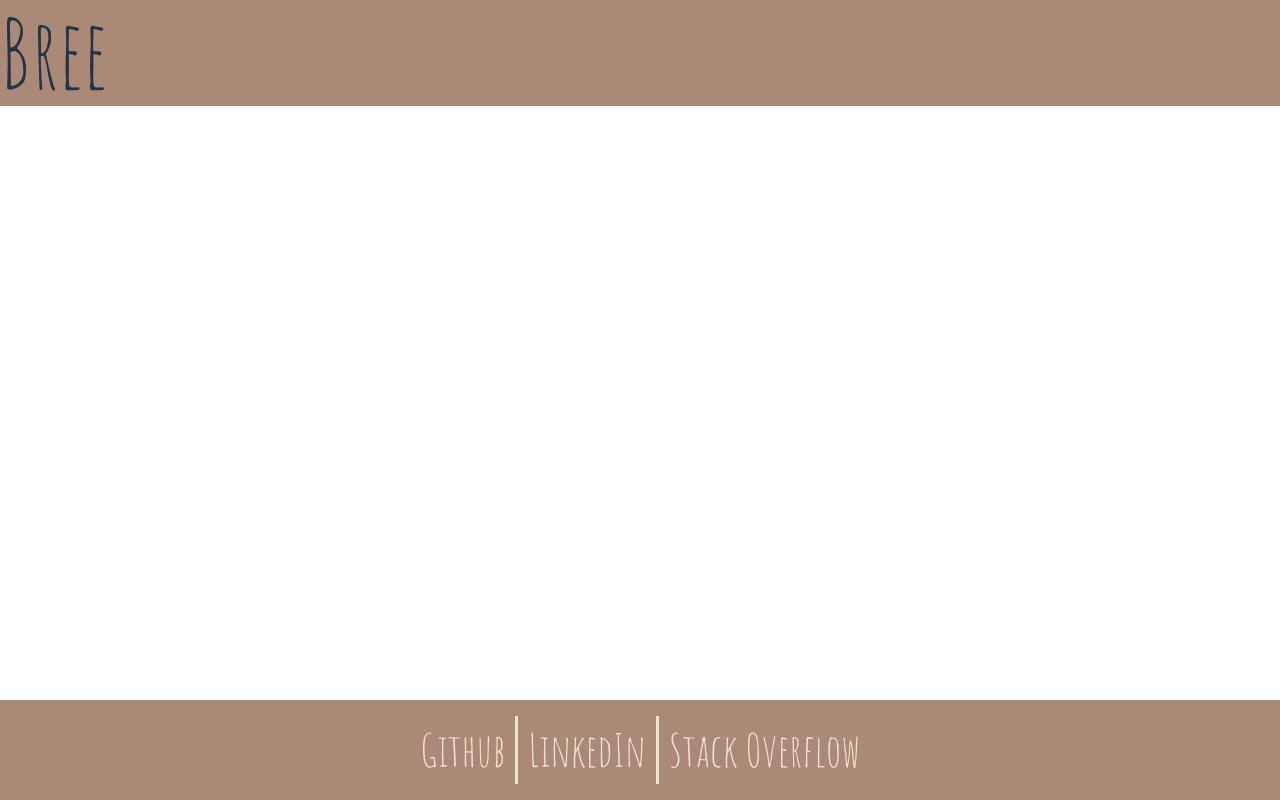
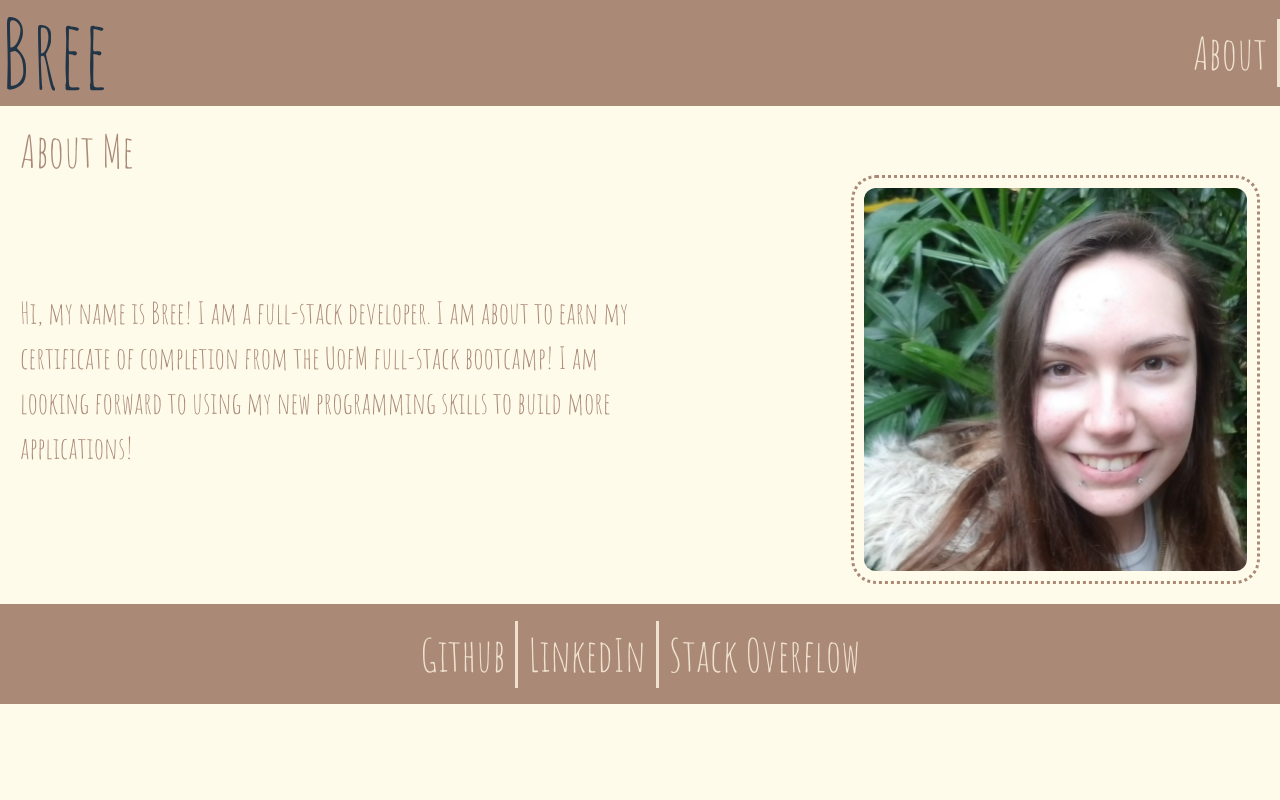
Before and after one commit to BreePrimmer/React-Portfolio, a React (Vite) app: page /About in a window 1280 px wide. Built offline with nearby package versions, Linux system fonts and the light colour scheme.

Commit message:
finished 'about me' page

```diff
--- a/src/App.jsx
+++ b/src/App.jsx
@@ -1,5 +1,6 @@
 import './App.css';
 import Portfolio from './components/Portfolio';
+import Footer from './components/footer';
 
 import { Outlet } from 'react-router-dom';
 
@@ -7,7 +8,8 @@ function App() {
   return (
     <div className="portfolio">
       <Portfolio />
-      {/* <Outlet /> */}
+      <Outlet />
+      <Footer />
     </div>
   );
 }
--- a/src/Main.jsx
+++ b/src/Main.jsx
@@ -2,24 +2,25 @@ import ReactDOM from 'react-dom/client'
 
 import { createBrowserRouter, RouterProvider } from 'react-router-dom';
 
+import './index.css'
+import App from './app.jsx'
+import Portfolio from './components/Portfolio.jsx';
+import About from './pages/About.jsx'
 
-import App from './app.jsx'
-import './index.css'
-
-// const router = createBrowserRouter([
-//   {
-//     path: '/',
-//     element: <App />,
-//     errorElement: <Error />,
-//     children: [
-//       {
-//         index: true,
-//         element: <About />
-//       },
-//       {
-//         path: '/About',
-//         element: <About />
-//       },
+const router = createBrowserRouter([
+  {
+    path: '/',
+    element: <App />,
+    // errorElement: <Error />,
+    children: [
+      {
+        index: true,
+        element: <Portfolio />
+      },
+      {
+        path: '/About',
+        element: <About />
+      },
 //       {
 //         path: '/Projects',
 //         element: <Project />
@@ -32,11 +33,11 @@ import './index.css'
 //         path: '/Resume',
 //         element: <Resume />
 //       }
-//     ],
-//   }
-// ])
+    ],
+  }
+])
 
 ReactDOM.createRoot(document.getElementById('root')).render(
-  // <RouterProvider router={router} />
-  <App />
+  <RouterProvider router={router} />
+  // <App />
 )
--- a/src/app.css
+++ b/src/app.css
@@ -9,7 +9,10 @@
   }
 
 body {
-    background-color: whitesmoke;
+    background-color: #FEFBEA;
+    height: 100vh;
+    display: flex;
+    flex-direction: column;
 }
 
 /* ---------------------------------------------------- */
@@ -51,7 +54,7 @@ nav ul li a:hover {
 /* footer */
 
 footer {
-    position: fixed;
+    position: relative;
     display: flex;
     justify-content: center;
     width: 100%;
@@ -92,3 +95,34 @@ ul li a:hover {
 #no-border {
     border-right-width: 0px !important;
 }
+
+.title {
+    font-size: 150%;
+    color: #AA8976;
+}
+
+.about-div {
+    padding: 20px;
+}
+
+.about-me {
+    display: flex;
+    justify-content: space-between;
+    align-items: center;
+
+}
+
+.about-text {
+    width: 50%;
+    color: #AA8976;
+}
+
+.picture {
+    width: 33%;
+    height: 33%;
+    padding: 10px;
+    border-radius: 25px;
+    border-style: dotted;
+    border-color:#AA8976
+
+}
--- a/src/components/Header.jsx
+++ b/src/components/Header.jsx
@@ -7,9 +7,7 @@ function Header() {
             <header>
                 <h1>Bree</h1>
             </header>
-            {/* <Navigation>
-
-            </Navigation> */}
+            <Navigation />
         </div>
     )
 }
--- a/src/components/Navigation.jsx
+++ b/src/components/Navigation.jsx
@@ -19,10 +19,10 @@ const currentPage = useLocation().pathname;
                     </li> */}
                     <li>
                         <Link
-                          to='/Projects'
-                          className={currentPage === '/' ? 'nav-link active' : 'nav-link'}
+                          to='/About'
+                          className={currentPage === '/About' ? 'nav-link active' : 'nav-link'}
                         >
-                          Project
+                          About
                         </Link>
                     </li>
 
--- a/src/components/Portfolio.jsx
+++ b/src/components/Portfolio.jsx
@@ -5,7 +5,6 @@ function Portfolio() {
     return (
         <div>
             <Header />
-            <Footer />
         </div>
     )
 }
--- a/src/pages/About.jsx
+++ b/src/pages/About.jsx
@@ -1,9 +1,14 @@
 function About() {
     return (
-        <div>
-            <p>
-            Lorem ipsum dolor sit amet, consectetur adipiscing elit, sed do eiusmod tempor incididunt ut labore et dolore magna aliqua. Ut enim ad minim veniam, quis nostrud exercitation ullamco laboris nisi ut aliquip ex ea commodo consequat. Duis aute irure dolor in reprehenderit in voluptate velit esse cillum dolore eu fugiat nulla pariatur. Excepteur sint occaecat cupidatat non proident, sunt in culpa qui officia deserunt mollit anim id est laborum.
-            </p>
+        <div className='about-div'>
+            <h1 className='title'>About Me</h1>
+                <div className='about-me'>
+                    <p className='about-text'>
+                    Hi, my name is Bree! I am a full-stack developer. I am about to earn my certificate of completion from the UofM full-stack bootcamp! I am looking forward to using my new programming skills to build more applications!
+                    </p>
+                    <img className='picture'src='src\assets\photo of me.jpg' alt='Photo of me'></img>
+                </div>
+
         </div>
     )
 }
```
Also changed, not shown: src/assets/paper-bg.jpg (added), src/assets/photo of me.jpg (added).
